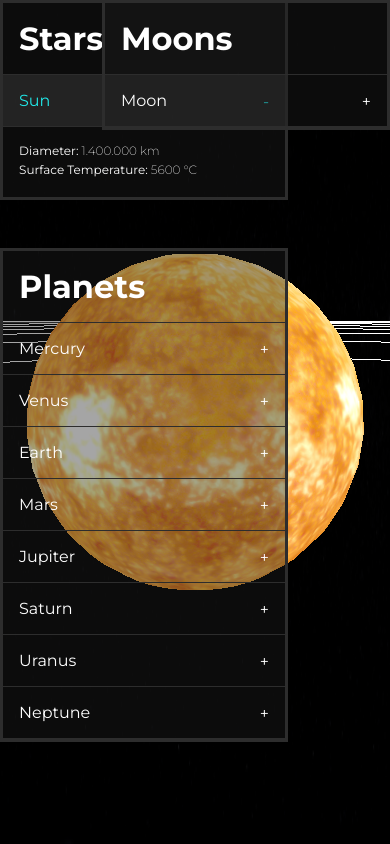
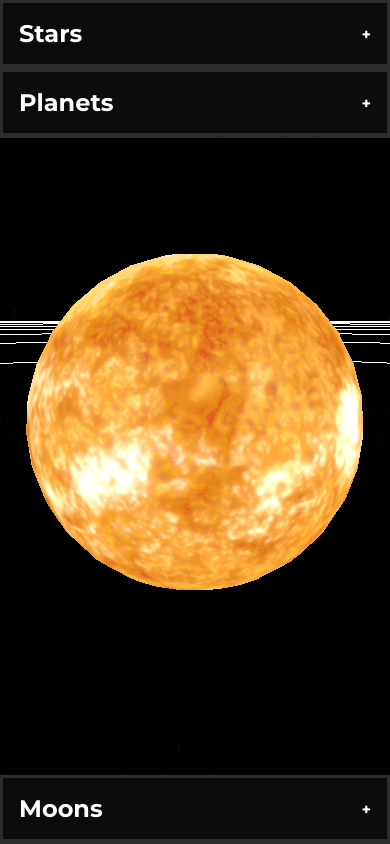
Before and after one commit to acidless/three-space, a website built with Vite: page index.html in a window 390 px wide. Built offline with nearby package versions, Linux system fonts and the light colour scheme.

Commit message:
Fixes for mobile devices

```diff
--- a/index.html
+++ b/index.html
@@ -13,9 +13,11 @@
 <body>
 <div class="ui">
     <div class="panel">
-        <div class="panel__heading">
-            <h2>Stars</h2>
-        </div>
+        <div class="panel_accordion accordion active">
+            <button class="panel__heading accordion__button active">
+                Stars
+            </button>
+            <div class="accordion__data">
                 <div class="panel_accordion accordion active">
                     <button class="accordion__button panel__button active" data-idx="0">Sun</button>
                     <div class="accordion__data">
@@ -24,10 +26,13 @@
                     </div>
                 </div>
             </div>
+        </div>
+
+    </div>
     <div class="panel">
-        <div class="panel__heading">
-            <h2>Planets</h2>
-        </div>
+        <div class="panel_accordion accordion active">
+            <button class="accordion__button panel__button panel__heading active">Planets</button>
+            <div class="accordion__data">
                 <div class="panel_accordion accordion">
                     <button class="accordion__button panel__button" data-idx="1">Mercury</button>
                     <div class="accordion__data">
@@ -110,12 +115,14 @@
                 </div>
             </div>
         </div>
+    </div>
+</div>
 
 <div class="ui ui-right">
     <div class="panel">
-        <div class="panel__heading">
-            <h2>Moons</h2>
-        </div>
+        <div class="panel_accordion accordion active">
+            <button class="accordion__button panel__button panel__heading active">Moons</button>
+            <div class="accordion__data">
                 <div class="panel_accordion accordion">
                     <button class="accordion__button panel__button" data-idx="4">Moon</button>
                     <div class="accordion__data">
@@ -128,6 +135,8 @@
                 </div>
             </div>
         </div>
+    </div>
+</div>
 <script type="module" src="/src/main.ts"></script>
 </body>
 </html>
--- a/src/main.ts
+++ b/src/main.ts
@@ -4,6 +4,21 @@ import Camera from "./Camera";
 import SpaceOrbit from "./SpaceOrbit";
 import {Vector3} from "three";
 import Saturn from "./Saturn";
+
+window.onresize = onResize;
+onResize();
+
+function onResize(){
+    if (window.innerWidth < 768) {
+        document.querySelectorAll(".accordion.active").forEach(acc => {
+            const btn = acc.querySelector("button.active");
+
+            btn.classList.remove("active");
+            acc.classList.remove("active");
+        });
+    }
+}
+
 
 const scene = new THREE.Scene();
 
@@ -52,12 +67,13 @@ const neptuneOrbit = new SpaceOrbit(scene, 1200);
 
 const buttons = document.querySelectorAll("button");
 let focusedObject = objects[0];
-let activeBtn: HTMLButtonElement = buttons[0];
+let activeBtn: HTMLButtonElement = buttons[1];
 
 document.querySelectorAll(".accordion").forEach((accordion) => {
     const button = accordion.querySelector("button");
 
     button.addEventListener("click", () => {
+        console.log(accordion);
         accordion.classList.toggle("active");
     })
 })
@@ -66,9 +82,9 @@ document.querySelectorAll(".panel__button").forEach((btn: HTMLButtonElement) =>
     btn.addEventListener("click", () => {
         focusedObject = objects[+btn.getAttribute("data-idx")];
 
-        if (activeBtn) {
+        if (activeBtn && btn.hasAttribute("data-idx")) {
             activeBtn.classList.remove("active");
-            if(activeBtn !== btn){
+            if (activeBtn !== btn) {
                 activeBtn.parentElement.classList.remove("active");
             }
             activeBtn = btn;
--- a/src/style.css
+++ b/src/style.css
@@ -8,11 +8,6 @@
 
 body {
     overflow: hidden;
-}
-
-h2 {
-    font-size: 2rem;
-    font-weight: 700;
 }
 
 .ui {
@@ -38,11 +33,13 @@ h2 {
 }
 
 .panel__heading {
+    font-weight: 700;
+    font-size: 1.5rem;
     padding: 1rem;
     border-bottom: 1px solid #2d2d2d;
 }
 
-.panel__button {
+button {
     position: relative;
     cursor: pointer;
     font-size: 1rem;
@@ -53,7 +50,7 @@ h2 {
     border: none;
 }
 
-.panel__button:after {
+.accordion__button:after {
     position: absolute;
     right: 1rem;
     font-size: 1rem;
@@ -62,35 +59,51 @@ h2 {
     content: "+";
 }
 
-.accordion.active .panel__button:after {
+.accordion.active > .accordion__button:after {
     content: "-";
 }
 
-.panel__button:hover, .panel__button.active {
+button:hover, button.active {
     color: #21e8e8;
     background: rgba(72, 72, 72, 0.4);
 }
 
 .panel__heading, .panel__button {
     padding: 1rem;
+}
+
+.accordion {
     border-bottom: 1px solid #2d2d2d;
 }
 
 .accordion__data {
-    padding: 1rem;
+    padding-top: 1rem;
     display: none;
 }
 
-.accordion.active .accordion__data {
+.accordion.active > .accordion__data {
     display: block;
 }
 
 .accordion__data p {
+    padding: 0 1rem;
     font-size: 0.75rem;
     font-weight: 200;
     margin-bottom: 0.25rem;
 }
 
-.accordion__data span{
+.accordion__data span {
     font-weight: 400;
 }
+
+@media screen and (max-width: 768px) {
+    .panel {
+        width: 100vw;
+        margin-bottom: 0;
+    }
+
+    .ui-right {
+        top: unset;
+        bottom: 0;
+    }
+}
```
Lines whose indentation alone changed are shown as unchanged.
